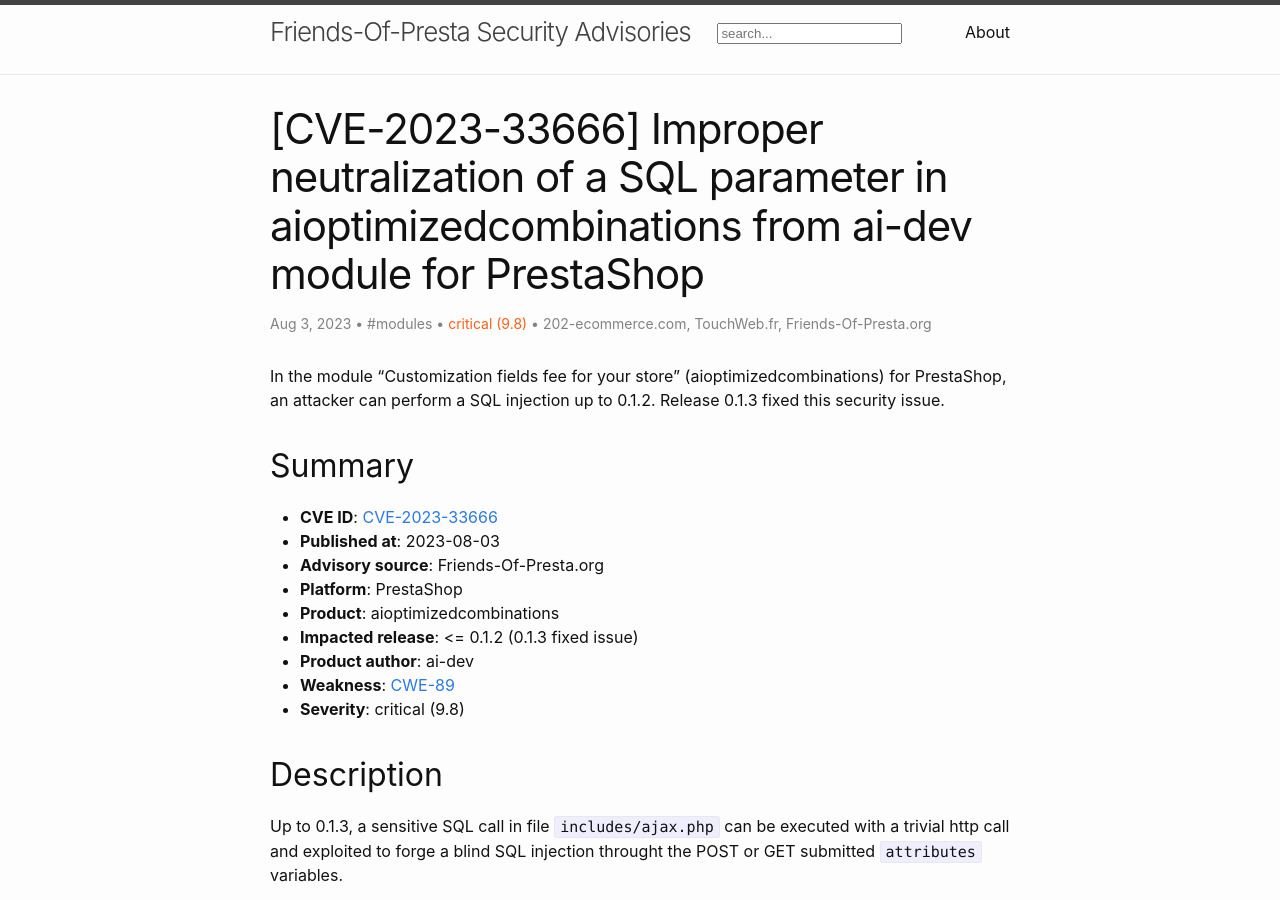
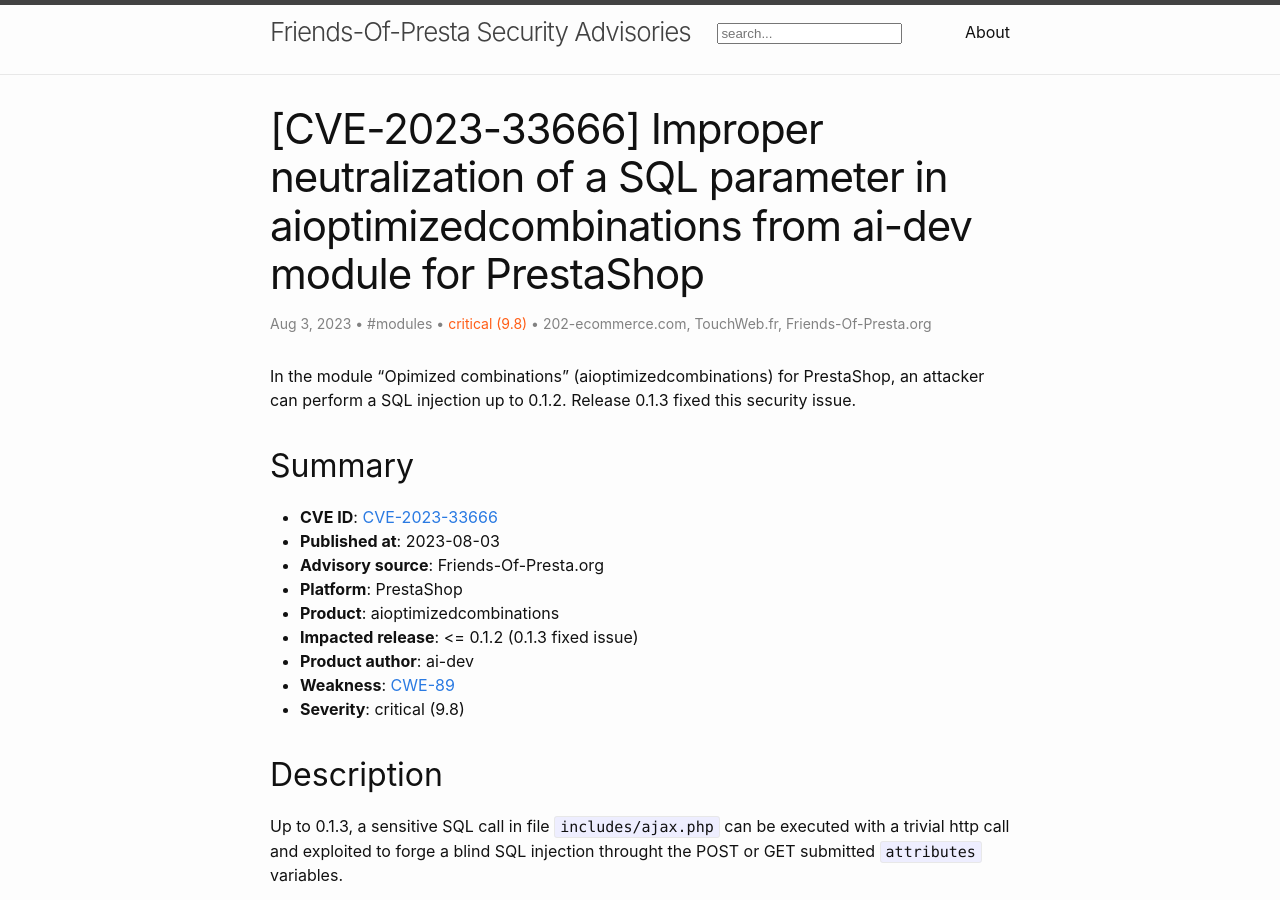
Before and after one commit to friends-of-presta/security-advisories, a Jekyll site: the page built from _posts/2023-08-03-aioptimizedcombinations.md, in a window 1280 px wide and 900 px high. Built offline with Jekyll 4.4.1, drawn with Linux system fonts in a browser that asks for light colours.

Commit message:
Fix module name in _posts/2023-08-03-aioptimizedcombinations.md

```diff
--- a/_posts/2023-08-03-aioptimizedcombinations.md
+++ b/_posts/2023-08-03-aioptimizedcombinations.md
@@ -10,7 +10,7 @@ meta: "CVE,PrestaShop,aioptimizedcombinations"
 severity: "critical (9.8)"
 ---
 
-In the module "Customization fields fee for your store" (aioptimizedcombinations) for PrestaShop, an attacker can perform a SQL injection up to 0.1.2. Release 0.1.3 fixed this security issue.
+In the module "Opimized combinations" (aioptimizedcombinations) for PrestaShop, an attacker can perform a SQL injection up to 0.1.2. Release 0.1.3 fixed this security issue.
 
 ## Summary
 
```
